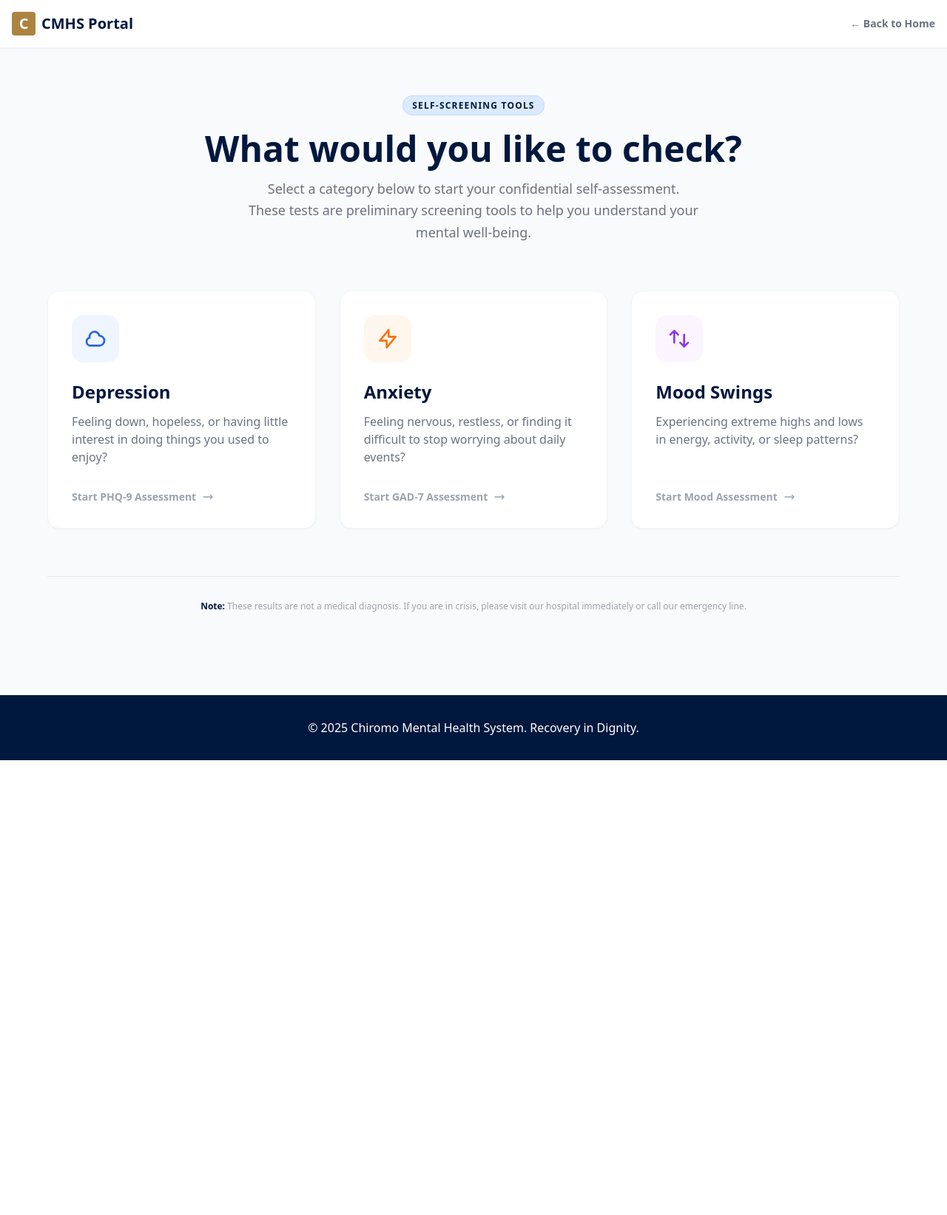
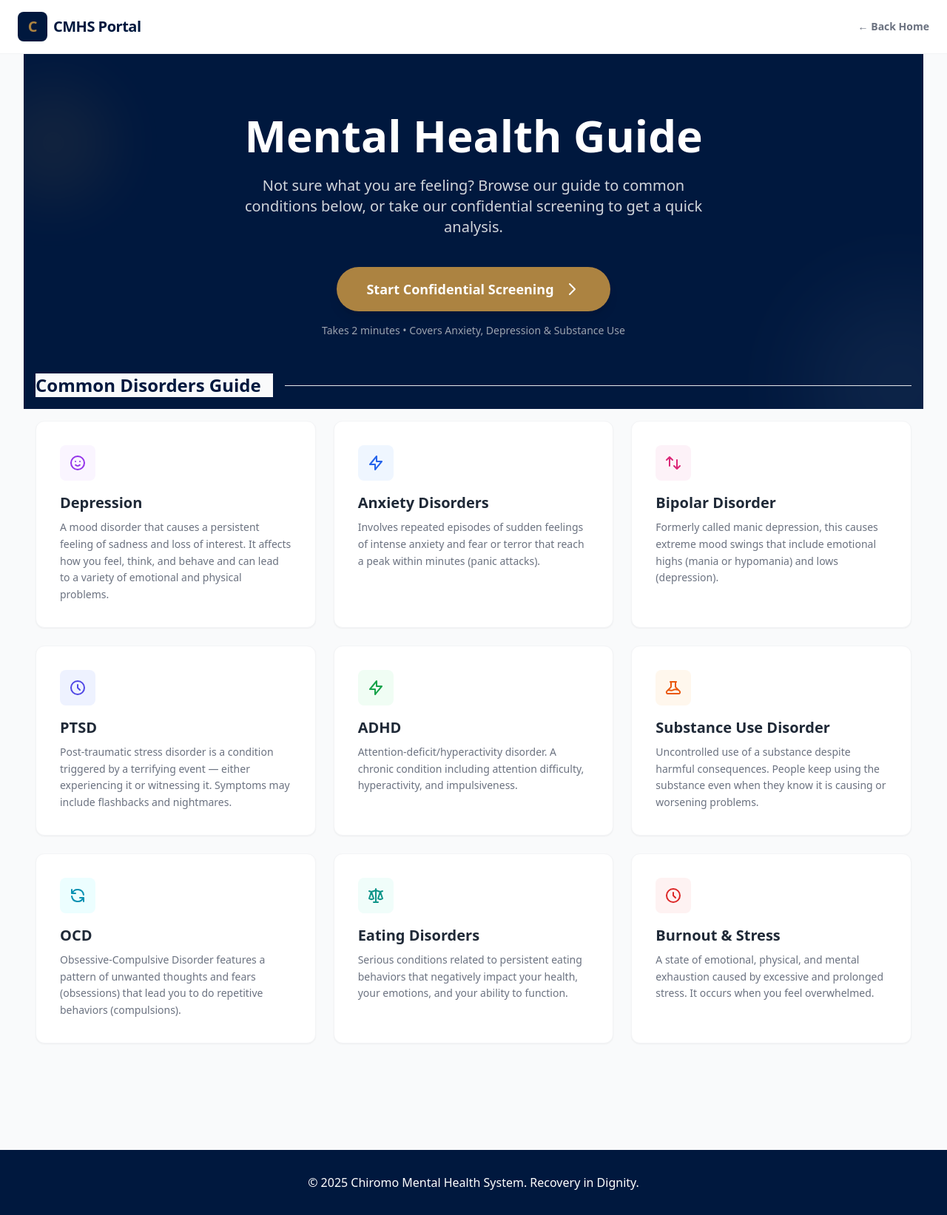
Before and after one commit to Flora72/CMHS, a Django app: page /appointments/assessment/ in a window 1280 px wide. Shown: the whole page at 74% size. Before the commit the page ends 1028 px from the top, so only its background shows below. Run offline with Django 5.2, Linux system fonts and the light colour scheme; some libraries are stand-ins or nearby versions.

Commit message:
styling and routing

```diff
--- a/templates/appointments/assessment_hub.html
+++ b/templates/appointments/assessment_hub.html
@@ -1,90 +1,140 @@
 {% extends 'base.html' %}
-{% block title %}Select Assessment | CMHS{% endblock %}
+{% block title %}Mental Health Guide | CMHS{% endblock %}
 
 {% block navbar %}
-<nav class="bg-white border-b border-gray-100 text-chiromo-navy p-4 flex justify-between items-center sticky top-0 z-50 shadow-sm">
-    <span class="font-bold text-xl flex items-center gap-2">
-        <div class="w-8 h-8 bg-chiromo-gold rounded flex items-center justify-center text-white">C</div>
-        CMHS Portal
-    </span>
-    <a href="{% url 'home' %}" class="text-sm font-bold text-gray-500 hover:text-chiromo-navy transition">
-        &larr; Back to Home
+<nav class="bg-white border-b border-gray-100 py-4 px-6 flex justify-between items-center sticky top-0 z-50">
+    <div class="flex items-center gap-2">
+        <div class="w-10 h-10 bg-chiromo-navy rounded-lg flex items-center justify-center text-chiromo-gold font-bold text-xl shadow-sm">C</div>
+        <span class="font-bold text-xl text-chiromo-navy tracking-tight">CMHS Portal</span>
+    </div>
+    <a href="{% url 'home' %}" class="text-sm font-bold text-gray-500 hover:text-chiromo-navy transition flex items-center gap-1">
+        &larr; Back Home
     </a>
 </nav>
 {% endblock %}
 
 {% block content %}
-<div class="bg-gray-50 min-h-screen py-16 px-4 font-sans">
-    <div class="max-w-6xl mx-auto">
+<div class="min-h-screen bg-gray-50 font-sans">
 
-        <div class="text-center mb-16">
-            <span class="bg-blue-100 text-chiromo-navy text-xs font-bold px-3 py-1 rounded-full uppercase tracking-widest border border-blue-200">
-                Self-Screening Tools
-            </span>
-            <h1 class="text-4xl md:text-5xl font-bold text-chiromo-navy mt-6 mb-4">What would you like to check?</h1>
-            <p class="text-gray-500 max-w-2xl mx-auto text-lg leading-relaxed">
-                Select a category below to start your confidential self-assessment. <br class="hidden md:block">
-                These tests are preliminary screening tools to help you understand your mental well-being.
+    <div class="bg-chiromo-navy text-white pt-20 pb-24 px-4 text-center relative overflow-hidden">
+        <div class="relative z-10 max-w-4xl mx-auto">
+            <h1 class="text-4xl md:text-6xl font-bold mb-6">Mental Health Guide</h1>
+            <p class="text-xl text-gray-300 mb-10 max-w-2xl mx-auto">
+                Not sure what you are feeling? Browse our guide to common conditions below, or take our confidential screening to get a quick analysis.
             </p>
+
+            <a href="{% url 'take_assessment' %}" class="inline-flex items-center gap-3 bg-chiromo-gold text-white text-lg font-bold py-4 px-10 rounded-full shadow-lg hover:bg-yellow-600 hover:shadow-xl transition transform hover:-translate-y-1">
+                <span>Start Confidential Screening</span>
+                <svg class="w-6 h-6" fill="none" stroke="currentColor" viewBox="0 0 24 24"><path stroke-linecap="round" stroke-linejoin="round" stroke-width="2" d="M9 5l7 7-7 7"></path></svg>
+            </a>
+            <p class="text-sm text-gray-400 mt-4">Takes 2 minutes • Covers Anxiety, Depression & Substance Use</p>
         </div>
 
-        <div class="grid grid-cols-1 md:grid-cols-3 gap-8">
+        <div class="absolute -bottom-24 -right-24 w-64 h-64 bg-white opacity-5 rounded-full blur-3xl"></div>
+        <div class="absolute top-10 -left-10 w-40 h-40 bg-chiromo-gold opacity-10 rounded-full blur-2xl"></div>
+    </div>
 
-            <a href="{% url 'take_assessment_by_type' 'depression' %}" class="group relative bg-white rounded-2xl p-8 border border-gray-100 shadow-sm hover:shadow-xl hover:-translate-y-1 transition-all duration-300 flex flex-col h-full">
-                <div class="w-16 h-16 rounded-2xl bg-blue-50 flex items-center justify-center mb-6 group-hover:bg-chiromo-navy group-hover:scale-110 transition-all duration-300">
-                    <svg class="w-8 h-8 text-blue-600 group-hover:text-chiromo-gold transition-colors" fill="none" stroke="currentColor" viewBox="0 0 24 24">
-                        <path stroke-linecap="round" stroke-linejoin="round" stroke-width="2" d="M3 15a4 4 0 004 4h9a5 5 0 10-.1-9.999 5.002 5.002 0 10-9.78 2.096A4.001 4.001 0 003 15z"></path>
-                    </svg>
+    <div class="max-w-7xl mx-auto px-4 -mt-12 relative z-20 pb-24">
+
+        <div class="flex items-center gap-4 mb-8">
+            <h2 class="text-2xl font-bold text-chiromo-navy bg-gray-50 pr-4">Common Disorders Guide</h2>
+            <div class="h-px bg-gray-200 flex-grow"></div>
+        </div>
+
+        <div class="grid grid-cols-1 md:grid-cols-2 lg:grid-cols-3 gap-6">
+
+            <div class="bg-white p-8 rounded-xl shadow-sm border border-gray-100 hover:shadow-md transition-shadow group">
+                <div class="w-12 h-12 bg-purple-50 rounded-lg flex items-center justify-center text-purple-600 mb-4 group-hover:bg-purple-600 group-hover:text-white transition-colors">
+                    <svg class="w-6 h-6" fill="none" stroke="currentColor" viewBox="0 0 24 24"><path stroke-linecap="round" stroke-linejoin="round" stroke-width="2" d="M14.828 14.828a4 4 0 01-5.656 0M9 10h.01M15 10h.01M21 12a9 9 0 11-18 0 9 9 0 0118 0z"></path></svg>
                 </div>
+                <h3 class="text-xl font-bold text-gray-800 mb-2">Depression</h3>
+                <p class="text-gray-500 text-sm leading-relaxed">
+                    A mood disorder that causes a persistent feeling of sadness and loss of interest. It affects how you feel, think, and behave and can lead to a variety of emotional and physical problems.
+                </p>
+            </div>
 
-                <h3 class="text-2xl font-bold text-chiromo-navy mb-3 group-hover:text-blue-600 transition-colors">Depression</h3>
-                <p class="text-gray-500 mb-8 flex-grow">Feeling down, hopeless, or having little interest in doing things you used to enjoy?</p>
+            <div class="bg-white p-8 rounded-xl shadow-sm border border-gray-100 hover:shadow-md transition-shadow group">
+                <div class="w-12 h-12 bg-blue-50 rounded-lg flex items-center justify-center text-blue-600 mb-4 group-hover:bg-blue-600 group-hover:text-white transition-colors">
+                    <svg class="w-6 h-6" fill="none" stroke="currentColor" viewBox="0 0 24 24"><path stroke-linecap="round" stroke-linejoin="round" stroke-width="2" d="M13 10V3L4 14h7v7l9-11h-7z"></path></svg>
+                </div>
+                <h3 class="text-xl font-bold text-gray-800 mb-2">Anxiety Disorders</h3>
+                <p class="text-gray-500 text-sm leading-relaxed">
+                    Involves repeated episodes of sudden feelings of intense anxiety and fear or terror that reach a peak within minutes (panic attacks).
+                </p>
+            </div>
 
-                <div class="flex items-center text-sm font-bold text-gray-400 group-hover:text-chiromo-gold transition-colors mt-auto">
-                    Start PHQ-9 Assessment
-                    <svg class="w-4 h-4 ml-2 transform group-hover:translate-x-1 transition-transform" fill="none" stroke="currentColor" viewBox="0 0 24 24"><path stroke-linecap="round" stroke-linejoin="round" stroke-width="2" d="M17 8l4 4m0 0l-4 4m4-4H3"></path></svg>
+            <div class="bg-white p-8 rounded-xl shadow-sm border border-gray-100 hover:shadow-md transition-shadow group">
+                <div class="w-12 h-12 bg-pink-50 rounded-lg flex items-center justify-center text-pink-600 mb-4 group-hover:bg-pink-600 group-hover:text-white transition-colors">
+                    <svg class="w-6 h-6" fill="none" stroke="currentColor" viewBox="0 0 24 24"><path stroke-linecap="round" stroke-linejoin="round" stroke-width="2" d="M7 16V4m0 0L3 8m4-4l4 4m6 0v12m0 0l4-4m-4 4l-4-4"></path></svg>
                 </div>
-            </a>
+                <h3 class="text-xl font-bold text-gray-800 mb-2">Bipolar Disorder</h3>
+                <p class="text-gray-500 text-sm leading-relaxed">
+                    Formerly called manic depression, this causes extreme mood swings that include emotional highs (mania or hypomania) and lows (depression).
+                </p>
+            </div>
 
-            <a href="{% url 'take_assessment_by_type' 'anxiety' %}" class="group relative bg-white rounded-2xl p-8 border border-gray-100 shadow-sm hover:shadow-xl hover:-translate-y-1 transition-all duration-300 flex flex-col h-full">
-                <div class="w-16 h-16 rounded-2xl bg-orange-50 flex items-center justify-center mb-6 group-hover:bg-chiromo-navy group-hover:scale-110 transition-all duration-300">
-                    <svg class="w-8 h-8 text-orange-500 group-hover:text-chiromo-gold transition-colors" fill="none" stroke="currentColor" viewBox="0 0 24 24">
-                        <path stroke-linecap="round" stroke-linejoin="round" stroke-width="2" d="M13 10V3L4 14h7v7l9-11h-7z"></path>
-                    </svg>
+            <div class="bg-white p-8 rounded-xl shadow-sm border border-gray-100 hover:shadow-md transition-shadow group">
+                <div class="w-12 h-12 bg-indigo-50 rounded-lg flex items-center justify-center text-indigo-600 mb-4 group-hover:bg-indigo-600 group-hover:text-white transition-colors">
+                    <svg class="w-6 h-6" fill="none" stroke="currentColor" viewBox="0 0 24 24"><path stroke-linecap="round" stroke-linejoin="round" stroke-width="2" d="M12 8v4l3 3m6-3a9 9 0 11-18 0 9 9 0 0118 0z"></path></svg>
                 </div>
+                <h3 class="text-xl font-bold text-gray-800 mb-2">PTSD</h3>
+                <p class="text-gray-500 text-sm leading-relaxed">
+                    Post-traumatic stress disorder is a condition triggered by a terrifying event — either experiencing it or witnessing it. Symptoms may include flashbacks and nightmares.
+                </p>
+            </div>
 
-                <h3 class="text-2xl font-bold text-chiromo-navy mb-3 group-hover:text-orange-500 transition-colors">Anxiety</h3>
-                <p class="text-gray-500 mb-8 flex-grow">Feeling nervous, restless, or finding it difficult to stop worrying about daily events?</p>
+            <div class="bg-white p-8 rounded-xl shadow-sm border border-gray-100 hover:shadow-md transition-shadow group">
+                <div class="w-12 h-12 bg-green-50 rounded-lg flex items-center justify-center text-green-600 mb-4 group-hover:bg-green-600 group-hover:text-white transition-colors">
+                    <svg class="w-6 h-6" fill="none" stroke="currentColor" viewBox="0 0 24 24"><path stroke-linecap="round" stroke-linejoin="round" stroke-width="2" d="M13 10V3L4 14h7v7l9-11h-7z"></path></svg>
+                </div>
+                <h3 class="text-xl font-bold text-gray-800 mb-2">ADHD</h3>
+                <p class="text-gray-500 text-sm leading-relaxed">
+                    Attention-deficit/hyperactivity disorder. A chronic condition including attention difficulty, hyperactivity, and impulsiveness.
+                </p>
+            </div>
 
-                <div class="flex items-center text-sm font-bold text-gray-400 group-hover:text-chiromo-gold transition-colors mt-auto">
-                    Start GAD-7 Assessment
-                    <svg class="w-4 h-4 ml-2 transform group-hover:translate-x-1 transition-transform" fill="none" stroke="currentColor" viewBox="0 0 24 24"><path stroke-linecap="round" stroke-linejoin="round" stroke-width="2" d="M17 8l4 4m0 0l-4 4m4-4H3"></path></svg>
+            <div class="bg-white p-8 rounded-xl shadow-sm border border-gray-100 hover:shadow-md transition-shadow group">
+                <div class="w-12 h-12 bg-orange-50 rounded-lg flex items-center justify-center text-orange-600 mb-4 group-hover:bg-orange-600 group-hover:text-white transition-colors">
+                    <svg class="w-6 h-6" fill="none" stroke="currentColor" viewBox="0 0 24 24"><path stroke-linecap="round" stroke-linejoin="round" stroke-width="2" d="M19.428 15.428a2 2 0 00-1.022-.547l-2.384-.477a6 6 0 00-3.86.517l-.318.158a6 6 0 01-3.86.517L6.05 15.21a2 2 0 00-1.806.547M8 4h8l-1 1v5.172a2 2 0 00.586 1.414l5 5c1.26 1.26.367 3.414-1.415 3.414H4.828c-1.782 0-2.674-2.154-1.414-3.414l5-5A2 2 0 009 10.172V5L8 4z"></path></svg>
                 </div>
-            </a>
+                <h3 class="text-xl font-bold text-gray-800 mb-2">Substance Use Disorder</h3>
+                <p class="text-gray-500 text-sm leading-relaxed">
+                    Uncontrolled use of a substance despite harmful consequences. People keep using the substance even when they know it is causing or worsening problems.
+                </p>
+            </div>
 
-            <a href="{% url 'take_assessment_by_type' 'bipolar' %}" class="group relative bg-white rounded-2xl p-8 border border-gray-100 shadow-sm hover:shadow-xl hover:-translate-y-1 transition-all duration-300 flex flex-col h-full">
-                <div class="w-16 h-16 rounded-2xl bg-purple-50 flex items-center justify-center mb-6 group-hover:bg-chiromo-navy group-hover:scale-110 transition-all duration-300">
-                    <svg class="w-8 h-8 text-purple-600 group-hover:text-chiromo-gold transition-colors" fill="none" stroke="currentColor" viewBox="0 0 24 24">
-                        <path stroke-linecap="round" stroke-linejoin="round" stroke-width="2" d="M7 16V4m0 0L3 8m4-4l4 4m6 0v12m0 0l4-4m-4 4l-4-4"></path>
-                    </svg>
+            <div class="bg-white p-8 rounded-xl shadow-sm border border-gray-100 hover:shadow-md transition-shadow group">
+                <div class="w-12 h-12 bg-cyan-50 rounded-lg flex items-center justify-center text-cyan-600 mb-4 group-hover:bg-cyan-600 group-hover:text-white transition-colors">
+                    <svg class="w-6 h-6" fill="none" stroke="currentColor" viewBox="0 0 24 24"><path stroke-linecap="round" stroke-linejoin="round" stroke-width="2" d="M4 4v5h.582m15.356 2A8.001 8.001 0 004.582 9m0 0H9m11 11v-5h-.581m0 0a8.003 8.003 0 01-15.357-2m15.357 2H15"></path></svg>
                 </div>
+                <h3 class="text-xl font-bold text-gray-800 mb-2">OCD</h3>
+                <p class="text-gray-500 text-sm leading-relaxed">
+                    Obsessive-Compulsive Disorder features a pattern of unwanted thoughts and fears (obsessions) that lead you to do repetitive behaviors (compulsions).
+                </p>
+            </div>
 
-                <h3 class="text-2xl font-bold text-chiromo-navy mb-3 group-hover:text-purple-600 transition-colors">Mood Swings</h3>
-                <p class="text-gray-500 mb-8 flex-grow">Experiencing extreme highs and lows in energy, activity, or sleep patterns?</p>
+            <div class="bg-white p-8 rounded-xl shadow-sm border border-gray-100 hover:shadow-md transition-shadow group">
+                <div class="w-12 h-12 bg-teal-50 rounded-lg flex items-center justify-center text-teal-600 mb-4 group-hover:bg-teal-600 group-hover:text-white transition-colors">
+                    <svg class="w-6 h-6" fill="none" stroke="currentColor" viewBox="0 0 24 24"><path stroke-linecap="round" stroke-linejoin="round" stroke-width="2" d="M3 6l3 1m0 0l-3 9a5.002 5.002 0 006.001 0M6 7l3 9M6 7l6-2m6 2l3-1m-3 1l-3 9a5.002 5.002 0 006.001 0M18 7l3 9m-3-9l-6-2m0-2v2m0 16V5m0 16H9m3 0h3"></path></svg>
+                </div>
+                <h3 class="text-xl font-bold text-gray-800 mb-2">Eating Disorders</h3>
+                <p class="text-gray-500 text-sm leading-relaxed">
+                    Serious conditions related to persistent eating behaviors that negatively impact your health, your emotions, and your ability to function.
+                </p>
+            </div>
 
-                <div class="flex items-center text-sm font-bold text-gray-400 group-hover:text-chiromo-gold transition-colors mt-auto">
-                    Start Mood Assessment
-                    <svg class="w-4 h-4 ml-2 transform group-hover:translate-x-1 transition-transform" fill="none" stroke="currentColor" viewBox="0 0 24 24"><path stroke-linecap="round" stroke-linejoin="round" stroke-width="2" d="M17 8l4 4m0 0l-4 4m4-4H3"></path></svg>
+            <div class="bg-white p-8 rounded-xl shadow-sm border border-gray-100 hover:shadow-md transition-shadow group">
+                <div class="w-12 h-12 bg-red-50 rounded-lg flex items-center justify-center text-red-600 mb-4 group-hover:bg-red-600 group-hover:text-white transition-colors">
+                    <svg class="w-6 h-6" fill="none" stroke="currentColor" viewBox="0 0 24 24"><path stroke-linecap="round" stroke-linejoin="round" stroke-width="2" d="M12 8v4l3 3m6-3a9 9 0 11-18 0 9 9 0 0118 0z"></path></svg>
                 </div>
-            </a>
+                <h3 class="text-xl font-bold text-gray-800 mb-2">Burnout & Stress</h3>
+                <p class="text-gray-500 text-sm leading-relaxed">
+                    A state of emotional, physical, and mental exhaustion caused by excessive and prolonged stress. It occurs when you feel overwhelmed.
+                </p>
+            </div>
 
         </div>
 
-        <div class="mt-16 text-center border-t border-gray-200 pt-8">
-            <p class="text-xs text-gray-400">
-                <span class="font-bold text-chiromo-navy">Note:</span> These results are not a medical diagnosis. If you are in crisis, please visit our hospital immediately or call our emergency line.
-            </p>
-        </div>
     </div>
 </div>
 {% endblock %}
```
